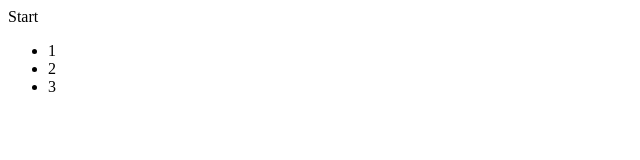
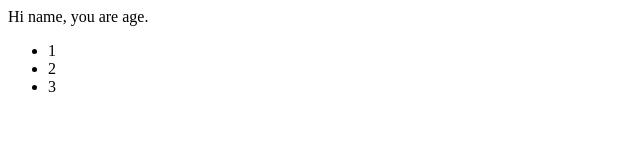
Before and after one commit to shellum/mrecho, a plain HTML site: page priv/index.htm in a window 1280 px wide. Shown: the whole page, without its empty margins (0-640 px from the left). Drawn offline with Linux system fonts and the light colour scheme.

Commit message:
Extract template text and data as params

```diff
--- a/priv/index.htm
+++ b/priv/index.htm
@@ -1,4 +1,4 @@
-<p>Start</p>
+<p>Hi name, you are age.</p>
 <ul>
 	<li>1</li>
 	<li>2</li>
```
Also changed, not shown: 2 other files.
